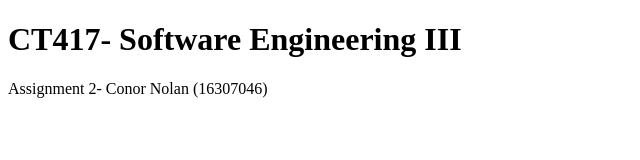
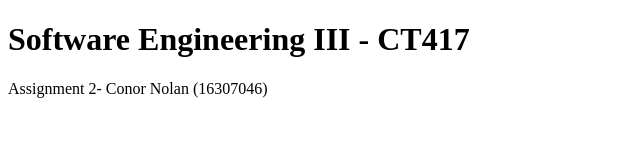
Before and after one commit to conornolan998/gitWalkthrough, a plain HTML site: page index.html in a window 1280 px wide. Shown: the whole page, without its empty margins (0-640 px from the left). Drawn offline with Linux system fonts and the light colour scheme.

Commit message:
small change for merge example

```diff
--- a/index.html
+++ b/index.html
@@ -2,7 +2,7 @@
 <html>
 <body>
 
-<h1>CT417- Software Engineering III</h1>
+<h1>Software Engineering III - CT417 </h1>
 <p> Assignment 2- Conor Nolan (16307046)</p>
 
 </body>
```
